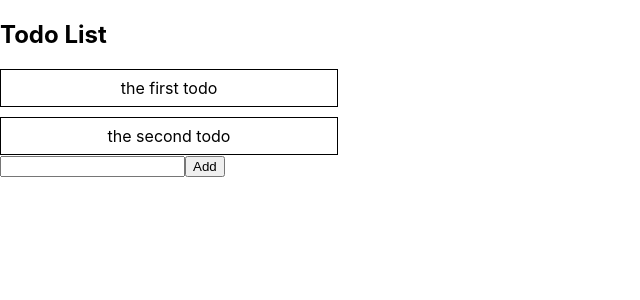
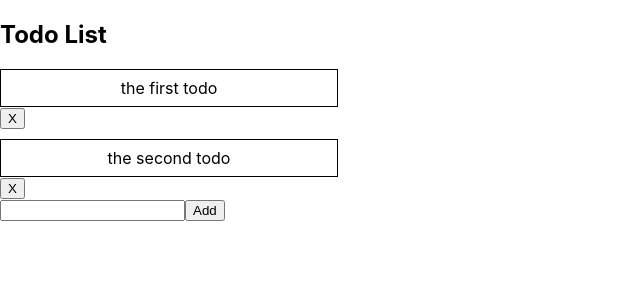
Before and after one commit to nghe4/day10-todo-frontend, a React (Create React App) app: page / in a window 1280 px wide. Shown: the top 300 px of the page, without its empty margins (0-640 px from the left). Built offline with nearby package versions, Linux system fonts and the light colour scheme.

Commit message:
feat: add delete item functionality by click button

```diff
--- a/src/components/TodoItem.js
+++ b/src/components/TodoItem.js
@@ -11,9 +11,19 @@ export const TodoItem = ({ todo }) => {
     });
   };
 
+  const deleteItem = () => {
+    dispatch({
+      type: "DELETE_TODO",
+      payload: { id: todo.id },
+    });
+  };
+
   return (
-    <div className="todo-item" onClick={makeAsDone}>
-      <span className={todo.done ? "done" : ""}>{todo.text}</span>
+    <div className="todo-item-container">
+      <div className="todo-item" onClick={makeAsDone}>
+        <span className={todo.done ? "done" : ""}>{todo.text}</span>
+      </div>
+      <button onClick={deleteItem}>X</button>
     </div>
   );
 };
--- a/src/reducers/TodoReducer.js
+++ b/src/reducers/TodoReducer.js
@@ -14,6 +14,8 @@ export const todoReducer = (state, action) => {
         done: action.payload.done,
       };
       return [...state, newTodo];
+    case "DELETE_TODO":
+      return state.filter((item) => item.id !== action.payload.id);
     default:
       break;
   }
```
